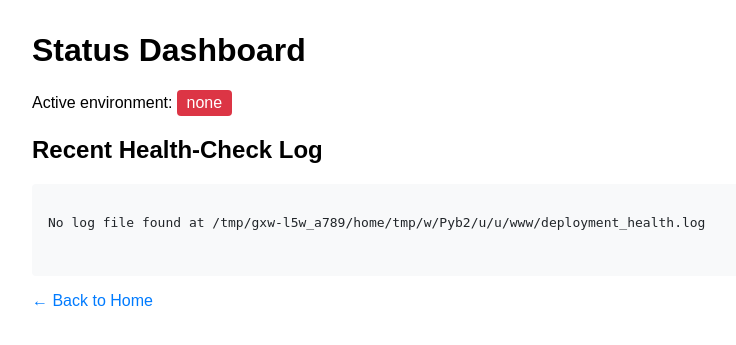
After one commit to Goroza7/DevOps-Midterm-, a Flask app: page /status in a window 1280 px wide. The commit adds this page. Shown: the top 345 px of the page, without its empty margins (0-736 px from the left). Run offline with Flask 3, Linux system fonts and the light colour scheme.

Commit message:
adding basic status page to see current env and health logs

```diff
--- a/app/routes.py
+++ b/app/routes.py
@@ -1,3 +1,5 @@
+import os
+from collections import deque
 from flask import Blueprint, render_template, request, redirect, url_for, flash
 
 main = Blueprint('main', __name__)
@@ -14,3 +16,28 @@ def add_message():
     if message:
         messages.append(message)
     return redirect(url_for('main.index'))
+
+@main.route('/status')
+def status():
+    project_root = os.path.abspath(os.path.join(os.path.dirname(__file__), '..'))
+    production_base = "/mnt/c/Midterm(DevOps)/production"
+    live_link = os.path.join(production_base, 'live')
+    if os.path.islink(live_link):
+        current_env = os.path.basename(os.readlink(live_link))
+    else:
+        current_env = "none"
+
+
+    log_path = os.path.join(project_root, 'deployment_health.log')
+    try:
+        with open(log_path) as f:
+            last_lines = deque(f, maxlen=20)
+    except FileNotFoundError:
+        last_lines = ["No log file found at {}".format(log_path)]
+
+    return render_template(
+        'status.html',
+        current_env=current_env,
+        log_lines=list(last_lines),
+
+    )
--- /dev/null
+++ b/app/templates/status.html
@@ -0,0 +1,73 @@
+<!DOCTYPE html>
+<html lang="en">
+  <head>
+    <meta charset="UTF-8" />
+    <title>Status Dashboard</title>
+    <style>
+      body {
+        font-family: sans-serif;
+        margin: 2rem;
+      }
+
+      .currenv-blue {
+        background-color: #007bff;
+        color: #fff;
+      }
+      .currenv-green {
+        background-color: #28a745;
+        color: #fff;
+      }
+
+      .environment {
+        display: inline-block;
+        padding: 0.25em 0.6em;
+        border-radius: 0.25rem;
+        color: #fff;
+      }
+      .environment-green {
+        background-color: #28a745;
+      }
+      .environment-red {
+        background-color: #dc3545;
+      }
+
+      pre {
+        background: #f8f9fa;
+        padding: 1rem;
+        border-radius: 0.25rem;
+        max-height: 300px;
+        overflow-y: scroll;
+        color: #212529;
+      }
+      a {
+        text-decoration: none;
+        color: #007bff;
+      }
+    </style>
+  </head>
+  <body
+    {% if current_env in ['blue', 'green'] %}
+      class="currenv-{{ current_env }}"
+    {% endif %}
+  >
+    <h1>Status Dashboard</h1>
+
+    <p>
+      Active environment:
+      {% if current_env in ['blue','green'] %}
+        <span class="environment environment-green">{{ current_env }}</span>
+      {% else %}
+        <span class="environment environment-red">none</span>
+      {% endif %}
+    </p>
+
+    <h2>Recent Health-Check Log</h2>
+    <pre>
+{% for line in log_lines %}
+{{ line.rstrip() }}
+{% endfor %}
+    </pre>
+
+    <p><a href="{{ url_for('main.index') }}">&larr; Back to Home</a></p>
+  </body>
+</html>
```
Also changed, not shown: app/templates/index.html (+11 -2 lines).
